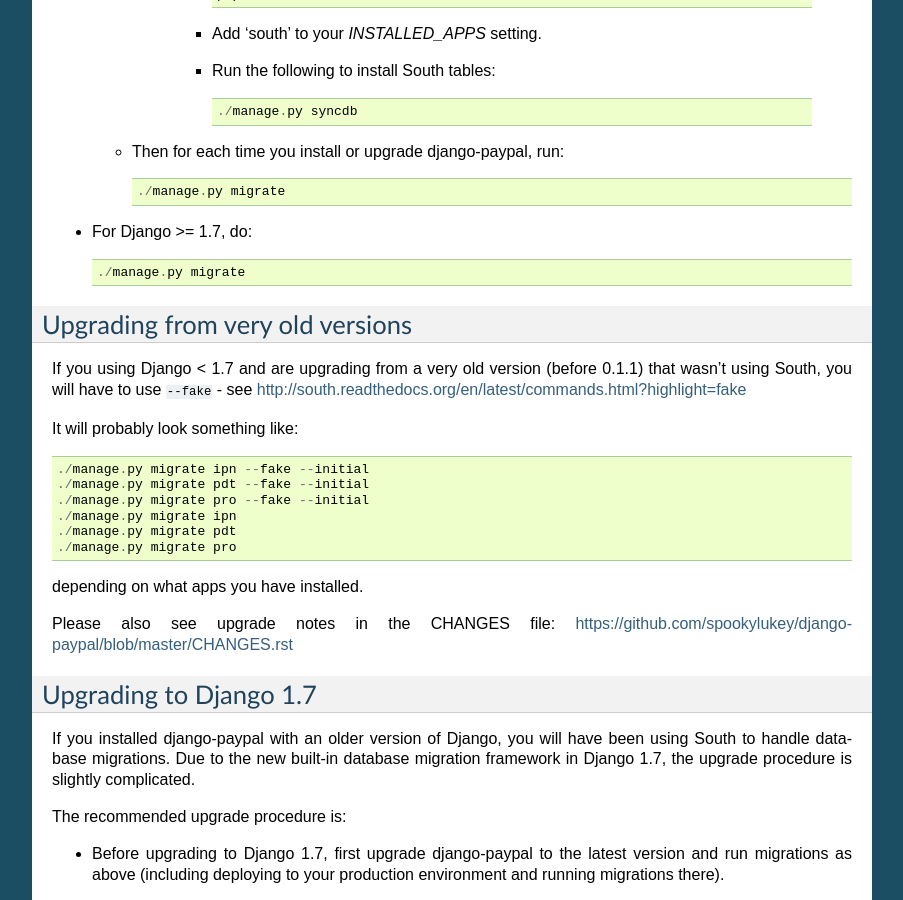
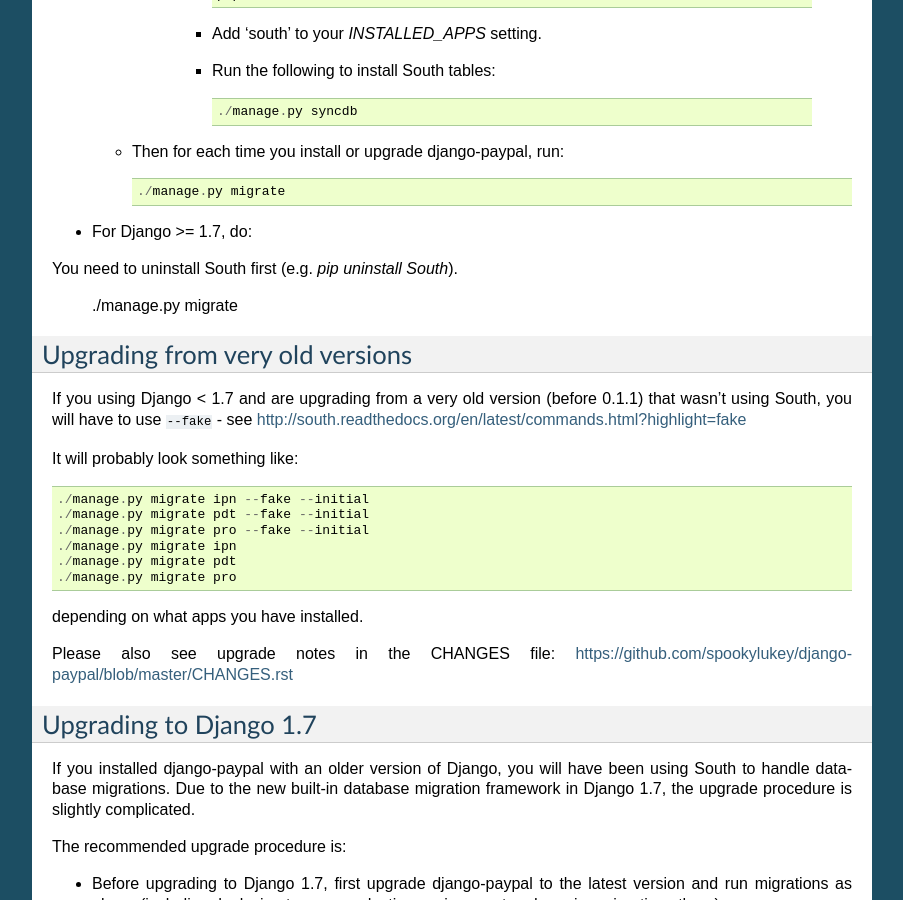
Before and after one commit to spookylukey/django-paypal, a Sphinx documentation site: the page built from docs/updatedb.rst, in a window 1280 px wide and 900 px high, scrolled down 316 px. Shown: the whole window, without its empty margins (198-1101 px from the left). Built offline with Sphinx 7.4.7, drawn with Linux system fonts in a browser that asks for light colours; pages that are not in the unit, such as notebooks, are missing from menus.

Commit message:
Update updatedb docs to mention uninstalling South
South needs to be uninstalled for Django 1.7+. See #96.

```diff
--- a/docs/updatedb.rst
+++ b/docs/updatedb.rst
@@ -26,6 +26,8 @@
 
 
 * For Django >= 1.7, do::
+
+You need to uninstall South first (e.g. `pip uninstall South`).
 
   ./manage.py migrate
 
```
